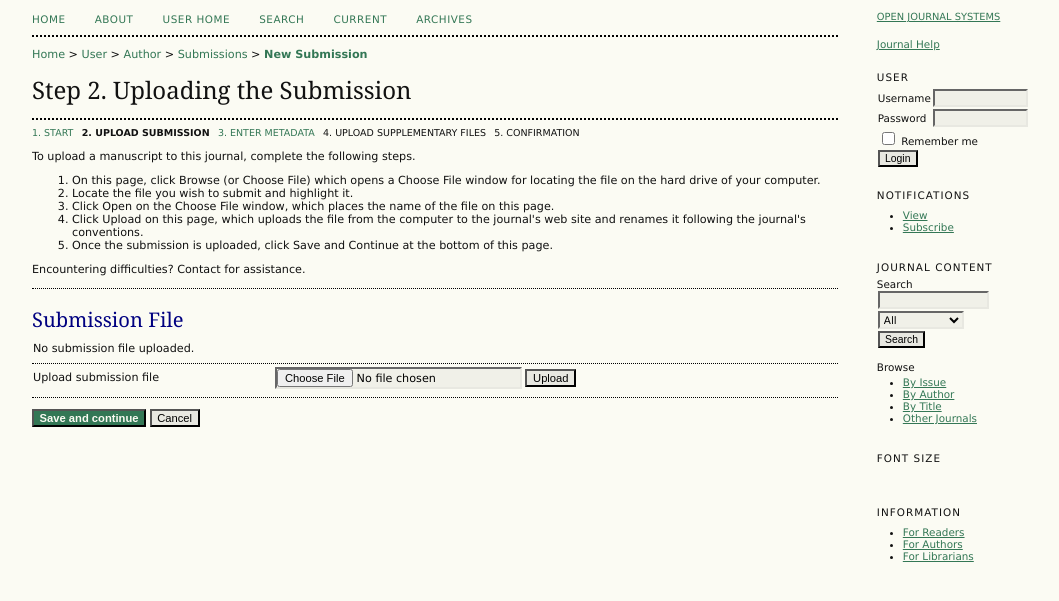
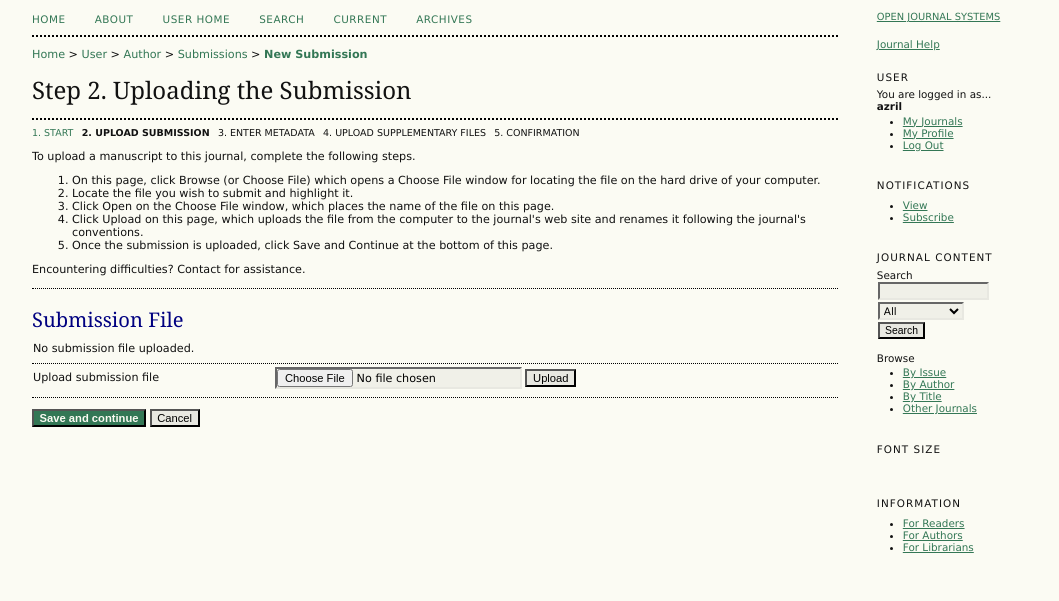
Before and after one commit to 0xazr/ejurnal, a CodeIgniter 4 app: template app/Views/pages/author/submit/2.php in a window 1280 px wide. Shown: the part 67-668 px from the top of the page, without its empty margins (96-1155 px from the left). Run offline with PHP 8.4 and a stand-in for CodeIgniter, Linux system fonts and the light colour scheme; the template is opened without the code that fills it, so the values that code supplies are empty; some libraries are stand-ins or nearby versions.

Commit message:
Update tampilan

```diff
--- a/app/Views/layout/template.php
+++ b/app/Views/layout/template.php
@@ -1,5 +1,6 @@
 <?php
    $userSignedIn = true;
+   $username = "azril";
 ?>
 <!-- HEADER START -->
 <!DOCTYPE html>
@@ -38,7 +39,18 @@
                   </div>
 
                   <!-- SidebarUser berganti ketika user sudah login -->
-
+                  <?php if ($userSignedIn == true) : ?>
+                  <div class="block" id="sidebarUser">
+                  <span class="blockTitle">User</span>
+                  You are logged in as...<br />
+                  <strong><?= $username ?></strong>
+                  <ul>
+                     <li><a href="https://iptek.its.ac.id/index.php/index/user">My Journals</a></li>
+                     <li><a href="https://iptek.its.ac.id/index.php/itj/user/profile">My Profile</a></li>
+                     <li><a href="https://iptek.its.ac.id/index.php/itj/login/signOut">Log Out</a></li>
+                  </ul>
+                  </div>
+                  <?php else : ?>
                   <div class="block" id="sidebarUser">
                      <span class="blockTitle">User</span>
                      <form method="post" action="/login/signIn">
@@ -60,6 +72,7 @@
                         </table>
                      </form>
                   </div>
+                  <?php endif; ?>
                   <div class="block" id="notification">
                      <span class="blockTitle">Notifications</span>
                      <ul>
--- a/app/Views/pages/author/submit/2.php
+++ b/app/Views/pages/author/submit/2.php
@@ -13,7 +13,7 @@
                <ul class="steplist">
                   <li id="step1" ><a href="/author/submit/1?articleId=12536">1. Start</a></li>
                   <li id="step2"  class="current">2. Upload Submission</li>
-                  <li id="step3" ><a href="/author/submit/3?articleId=12536">3. Enter Metadata</a></li>
+                  <li id="step3" >3. Enter Metadata</li>
                   <li id="step4" >4. Upload Supplementary Files</li>
                   <li id="step5" >5. Confirmation</li>
                </ul>
```
